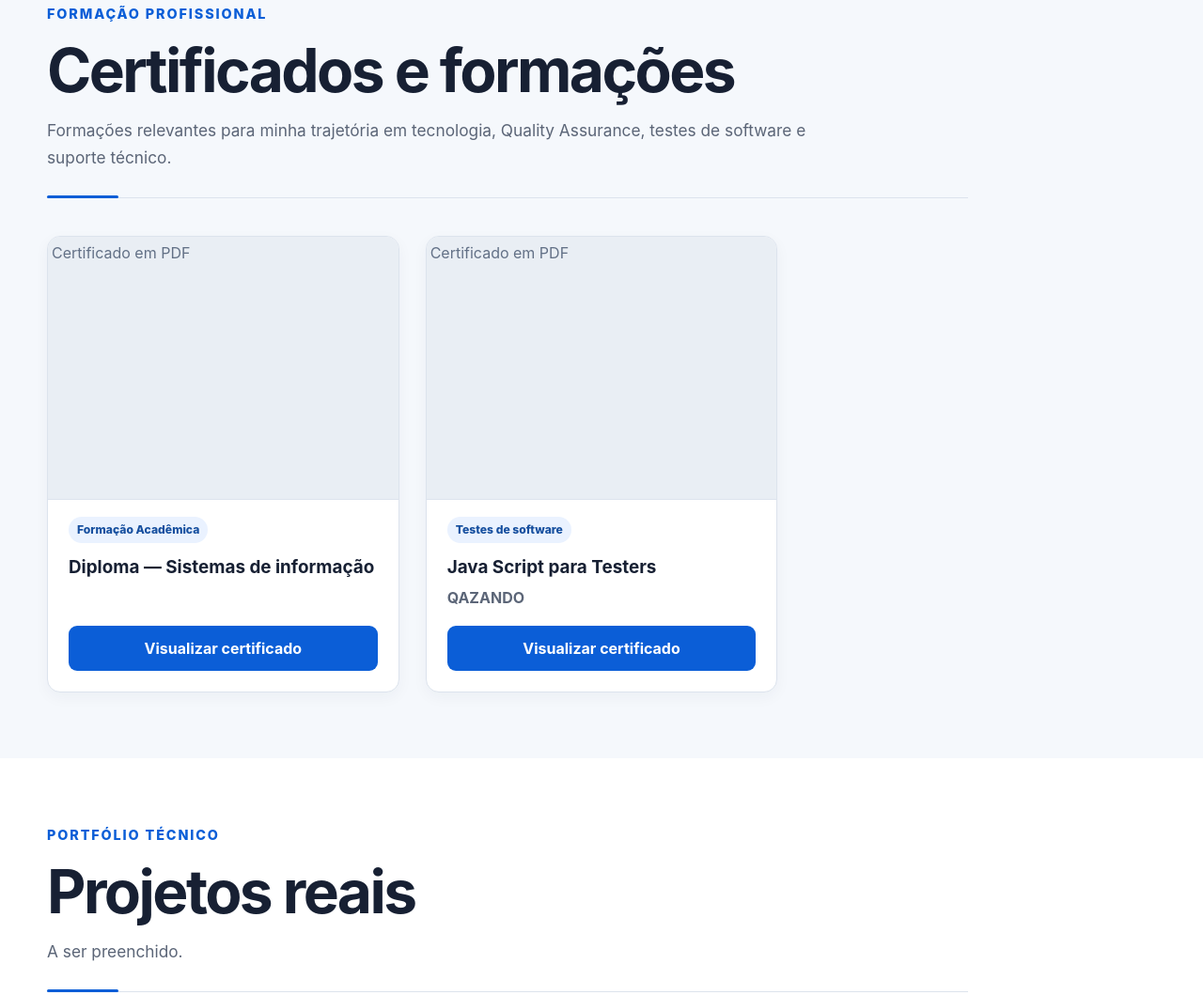
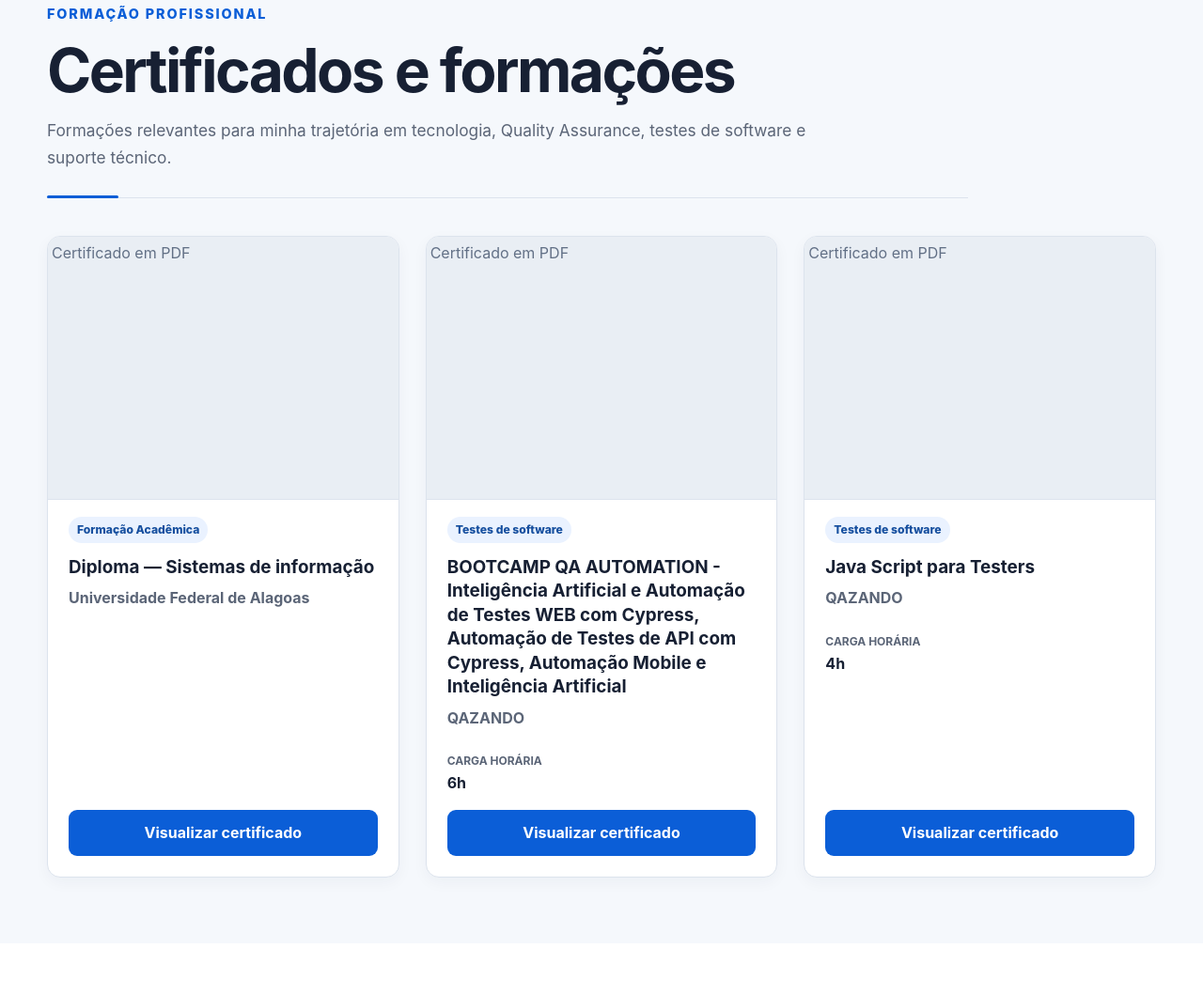
Before and after one commit to garantiadequalidade000000-art/portifolio-carlos-miguel, a plain HTML site: page index.htm in a window 1280 px wide. Shown: the part 788-1847 px from the top of the page at 94% size. Drawn offline with Linux system fonts and the light colour scheme.

Commit message:
Update certificates with new details and remove comments

```diff
--- a/index.htm
+++ b/index.htm
@@ -287,7 +287,7 @@
       {
         id: 1,
         titulo: "Diploma — Sistemas de informação",
-        instituicao: "",
+        instituicao: "Universidade Federal de Alagoas",
         categoria: "Formação Acadêmica",
         cargaHoraria: "",
         descricao: "",
@@ -303,7 +303,7 @@
         titulo: "Java Script para Testers",
         instituicao: "QAZANDO",
         categoria: "Testes de software",
-        cargaHoraria: "",
+        cargaHoraria: "4h",
         descricao: "",
         tecnologias: [],
         dataConclusao: "",
@@ -311,20 +311,20 @@
         thumbnailUrl: "",
         destaque: false
       },
-      /*{
+      {
         id: 3,
-        titulo: "Formação Full Stack",
-        instituicao: "DevClub",
-        categoria: "Desenvolvimento",
-        cargaHoraria: "140h",
+        titulo: " BOOTCAMP QA AUTOMATION - Inteligência Artificial e Automação de Testes WEB com Cypress, Automação de Testes de API com Cypress, Automação Mobile e Inteligência Artificial",
+        instituicao: "QAZANDO",
+        categoria: "Testes de software",
+        cargaHoraria: "6h",
         descricao: "",
         tecnologias: [],
         dataConclusao: "",
-        certificadoUrl: "https://jonathasanalista.github.io/portfolio-jonathas/assets/certificados/Forma%C3%A7%C3%A3o%20Full%20Stack%20%E2%80%94%20DevClub%20_%20140h.pdf",
+        certificadoUrl: "https://garantiadequalidade000000-art.github.io/portifolio-carlos-miguel/assets/certificados/Cert.%20BOOTCAMP%20QA%20AUTOMATION%20-%20Intelig%C3%AAncia%20Artificial%20e%20Automa%C3%A7%C3%A3o%20de%20Testes%20WEB%20com%20Cypress%2C%20Automa%C3%A7%C3%A3o%20de%20Testes%20de%20API%20com%20Cypress%2C%20Automa%C3%A7%C3%A3o%20Mobile%20e%20Intelig%C3%AAncia%20Artificial.pdf",
         thumbnailUrl: "",
         destaque: false
       },
-      {
+      /*{
         id: 4,
         titulo: "Guardião da Qualidade",
         instituicao: "Lumestack",
```
